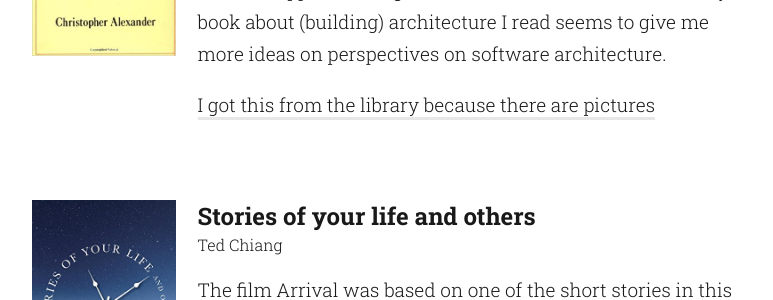
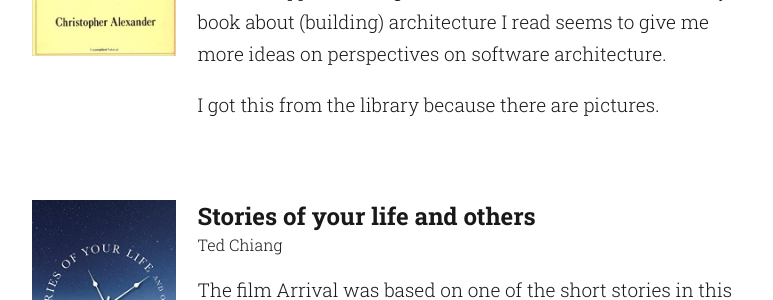
Before and after one commit to MichaelDowse/michaeldowse.github.io, a Jekyll site: the page built from _pages/books.markdown, in a window 1280 px wide and 900 px high, scrolled down 2174 px. Shown: the part 168-468 px from the top of the window, without its empty margins (248-1021 px from the left). Built offline with Jekyll 4.4.1, drawn with Linux system fonts in a browser that asks for light colours; some of the changed lines change nothing that is shown.

Commit message:
Not a link

```diff
--- a/_pages/books.markdown
+++ b/_pages/books.markdown
@@ -82,7 +82,7 @@ slug: "books"
     <h2>The timeless way of building</h2>
     <blockquote>Christopher Alexander</blockquote>
     <p>I briefly enrolled in architecture school and did a bunch of reading in preparation, not that Christopher Alexander agrees with the approach taught in architecture school at all. Every book about (building) architecture I read seems to give me more ideas on perspectives on software architecture.</p>
-    <p><a href="#">I got this from the library because there are pictures</a></p>
+    <p>I got this from the library because there are pictures.</p>
   </div>
   <br>
 </div>
```
Also changed, not shown: 2 other files.
